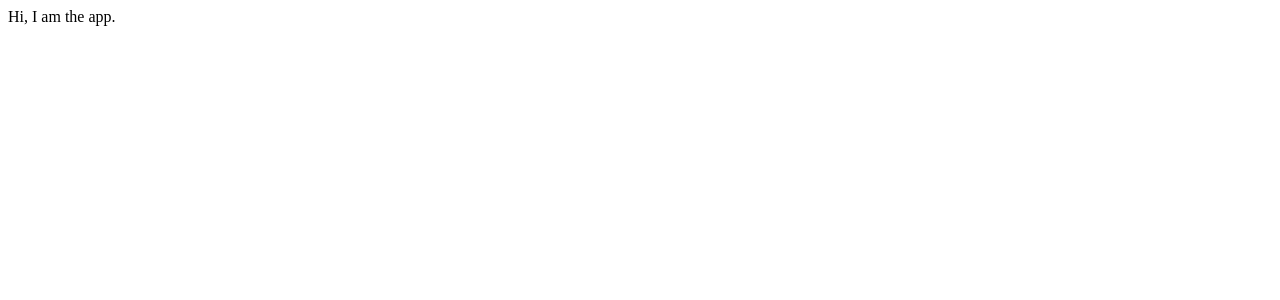
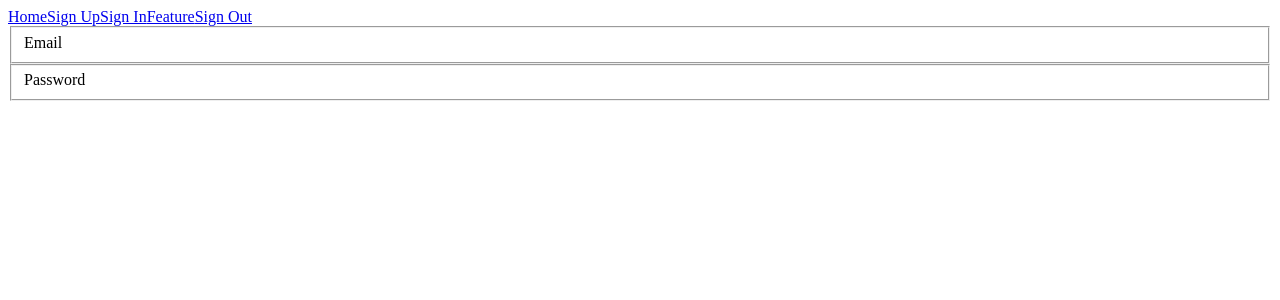
Before and after one commit to ClassicallyGeek/UdemyAuthClient, a React (Create React App) app: page /signup in a window 1280 px wide. Shown: the top 300 px of the page. Built offline with nearby package versions, Linux system fonts and the light colour scheme.

Commit message:
header and redux

```diff
--- a/src/components/App.js
+++ b/src/components/App.js
@@ -1,9 +1,13 @@
 import React from 'react';
 
-export default () => {
+import Header from './Header';
+
+export default ({children}) => {
+  // The children prop -- as defined in index.js
     return (
       <div>
-        Hi, I am the app.
+        <Header />
+        { children }
       </div>
     )
 }
--- /dev/null
+++ b/src/components/Header.js
@@ -0,0 +1,18 @@
+import React, { Component } from 'react';
+import {Link} from 'react-router-dom';
+
+class Header extends Component {
+  render() {
+    return (
+      <div>
+        <Link to="/">Home</Link>
+        <Link to="/signup">Sign Up</Link>
+        <Link to="/signin">Sign In</Link>
+        <Link to="/feature">Feature</Link>
+        <Link to="/signout">Sign Out</Link>
+      </div>
+    );
+  }
+}
+
+export default Header;
--- /dev/null
+++ b/src/components/Welcome.js
@@ -0,0 +1,7 @@
+import React from 'react';
+
+export default () => {
+  return (
+    <h3>Welcome! Sign up or sign in!</h3>
+  )
+}
--- /dev/null
+++ b/src/components/auth/Signup.js
@@ -0,0 +1,20 @@
+import React, { Component } from 'react';
+
+class Signup extends Component {
+  render() {
+    return (
+      <form>
+        <fieldset>
+          <label>Email</label>
+
+        </fieldset>
+        <fieldset>
+          <label>Password</label>
+
+        </fieldset>
+      </form>
+    )
+  }
+}
+
+export default Signup;
--- a/src/index.js
+++ b/src/index.js
@@ -1,9 +1,22 @@
 import React from 'react';
 import ReactDOM from 'react-dom';
+import { BrowserRouter, Route } from 'react-router-dom';
+import { Provider } from 'react-redux';
+import { createStore } from 'redux';
 
 import App from './components/App';
+import Welcome from './components/Welcome';
+import Signup from './components/auth/Signup';
+import reducers from './reducers';
 
 ReactDOM.render(
-  <App />,
+  <Provider store={createStore(reducers, {})}>
+    <BrowserRouter>
+      <App>
+        <Route path="/" exact component={ Welcome } />
+        <Route path="/signup" component={ Signup } />
+      </App>
+    </BrowserRouter>
+  </Provider>,
   document.querySelector('#root')
 );
--- /dev/null
+++ b/src/reducers/auth.js
@@ -0,0 +1,8 @@
+const INITIAL_STATE = {
+  authenticated: '',
+  errorMessage: ''
+}
+
+export default function(state = INITIAL_STATE, action) {
+  return state;
+}
--- /dev/null
+++ b/src/reducers/index.js
@@ -0,0 +1,8 @@
+import { combineReducers } from 'redux';
+import auth from './auth';
+/*
+Redux State auth: {
+authenticated: string
+error: string }
+*/
+export default combineReducers({ auth });
```
